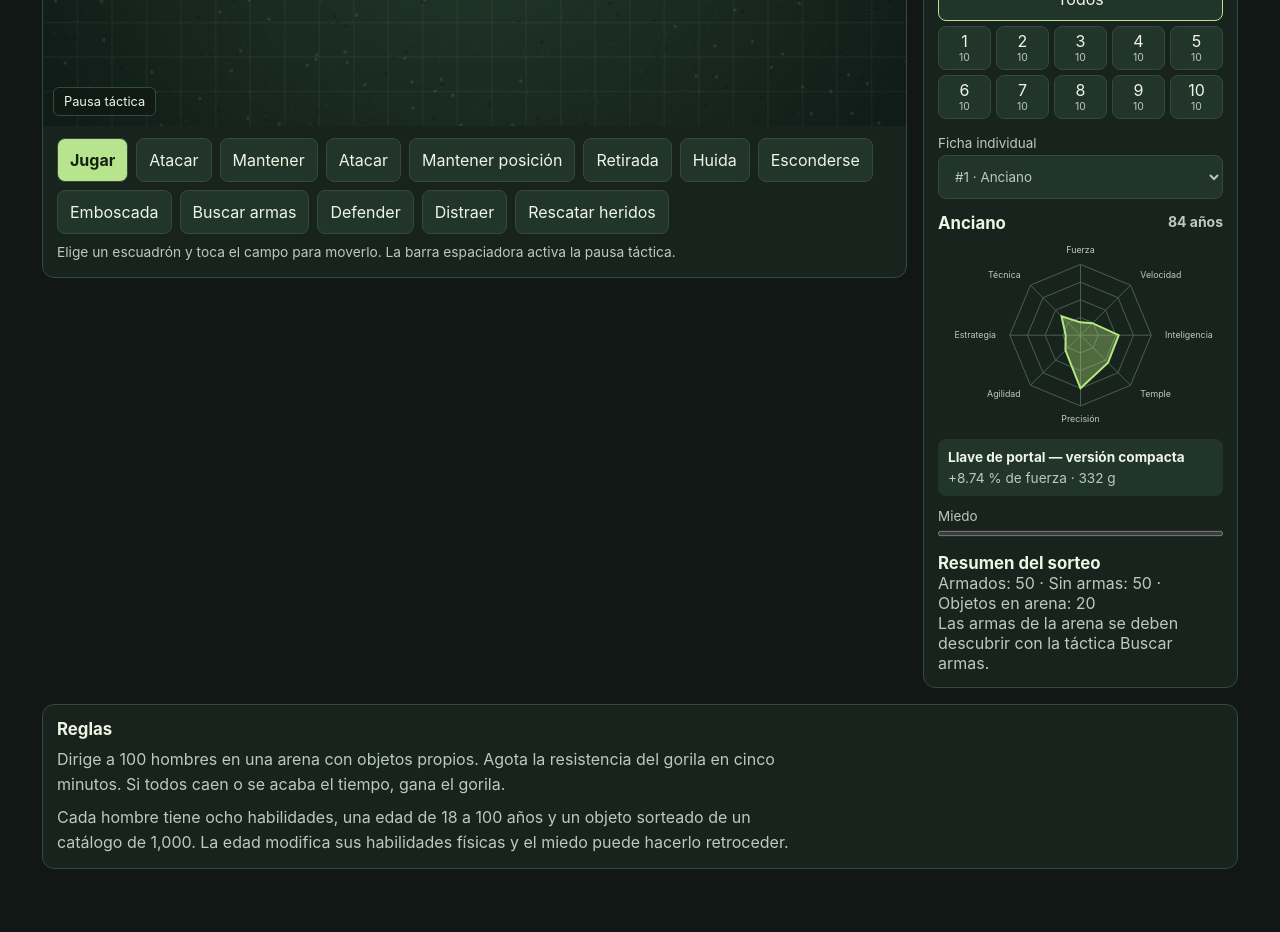
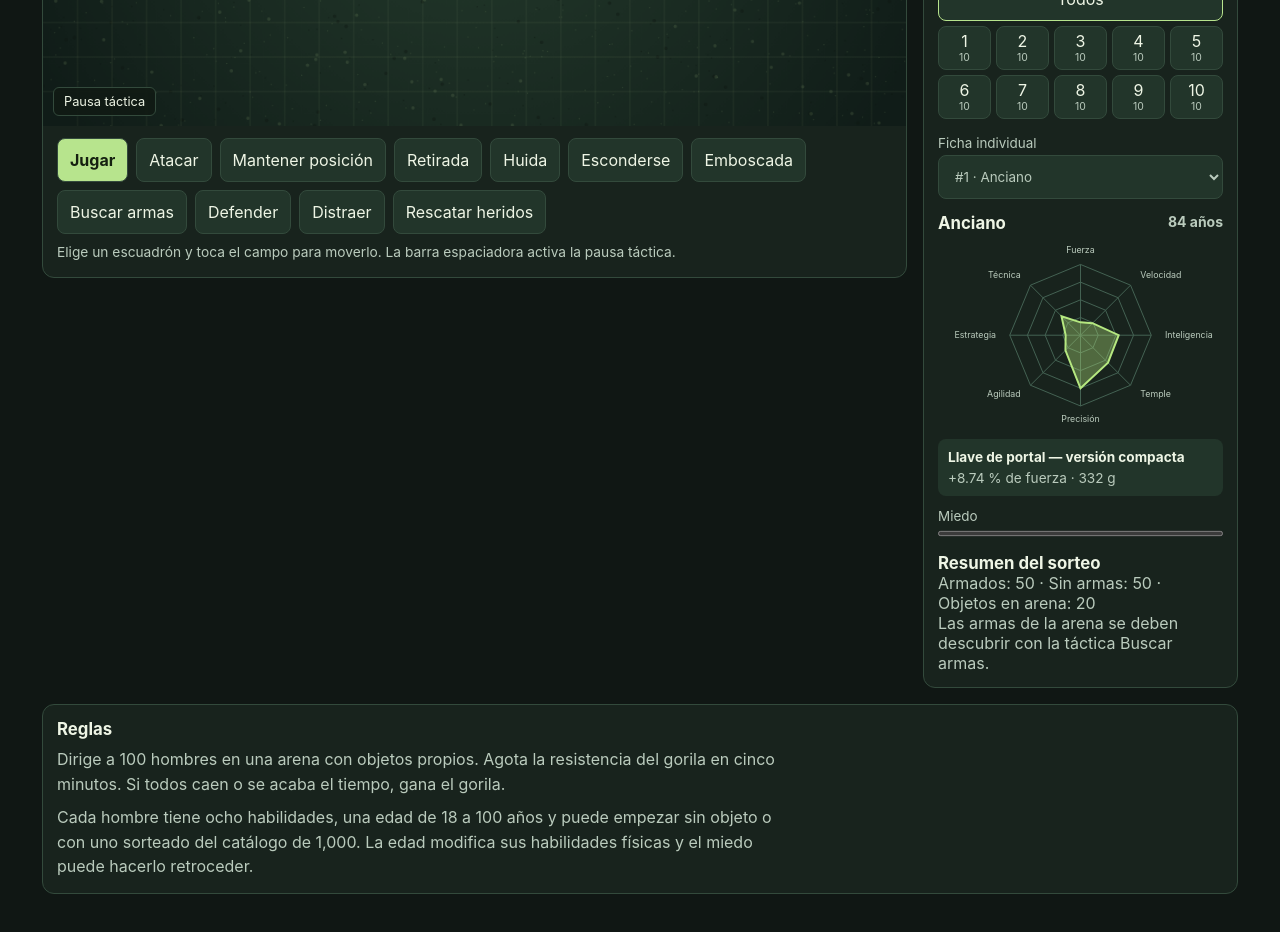
Before and after one commit to BrayanQuirino/gorilla, a React (Vite) app: page / in a window 1280 px wide. Shown: the part 720-1652 px from the top of the page. Before the commit the page ends 1631 px from the top, so only its background shows below. Built offline with nearby package versions, Linux system fonts and the light colour scheme.

Commit message:
fix: align radar with eight attributes and clarify unarmed fighters

```diff
--- a/src/main.jsx
+++ b/src/main.jsx
@@ -26,7 +26,7 @@ function poligono(radios) {
 function Radar({ radar }) {
   return <svg className="radar" viewBox="0 0 290 210" role="img"
     aria-label={etiquetas.map((etiqueta, indice) => `${etiqueta} ${Math.round(radar[habilidades[indice]])}`).join(', ')}>
-    {[18, 36, 54, 72].map(radio => <polygon key={radio} points={poligono(Array(9).fill(radio))}
+    {[18, 36, 54, 72].map(radio => <polygon key={radio} points={poligono(Array(habilidades.length).fill(radio))}
       fill="none" stroke="#456354" />)}
     {habilidades.map((eje, indice) => {
       const [x, y] = punto(indice, 72);
@@ -145,8 +145,6 @@ function App() {
         <div className="ordenes">
           <button className="principal" disabled={Boolean(batalla.resultado)}
             onClick={() => cambiar_pausa(valor => !valor)}>{en_pausa ? 'Jugar' : 'Pausar'}</button>
-          <button onClick={() => ordenar('atacar')}>Atacar</button>
-          <button onClick={() => ordenar('mantener')}>Mantener</button>
           {Object.entries(TACTICAS).filter(([id])=>id!=='mover').map(([id,t])=><button key={id} onClick={()=>ordenar(id)}>{t.nombre}</button>)}
         </div>
         <p className="ayuda">Elige un escuadrón y toca el campo para moverlo. La barra espaciadora activa la pausa táctica.</p>
@@ -184,7 +182,7 @@ function App() {
     <section className="reglas"><h2>Reglas</h2>
       <p>Dirige a 100 hombres en una arena con objetos propios. Agota la resistencia del gorila en cinco minutos.
         Si todos caen o se acaba el tiempo, gana el gorila.</p>
-      <p>Cada hombre tiene ocho habilidades, una edad de 18 a 100 años y un objeto sorteado de un catálogo de 1,000.
+      <p>Cada hombre tiene ocho habilidades, una edad de 18 a 100 años y puede empezar sin objeto o con uno sorteado del catálogo de 1,000.
         La edad modifica sus habilidades físicas y el miedo puede hacerlo retroceder.</p>
     </section>
   </main>;
```
